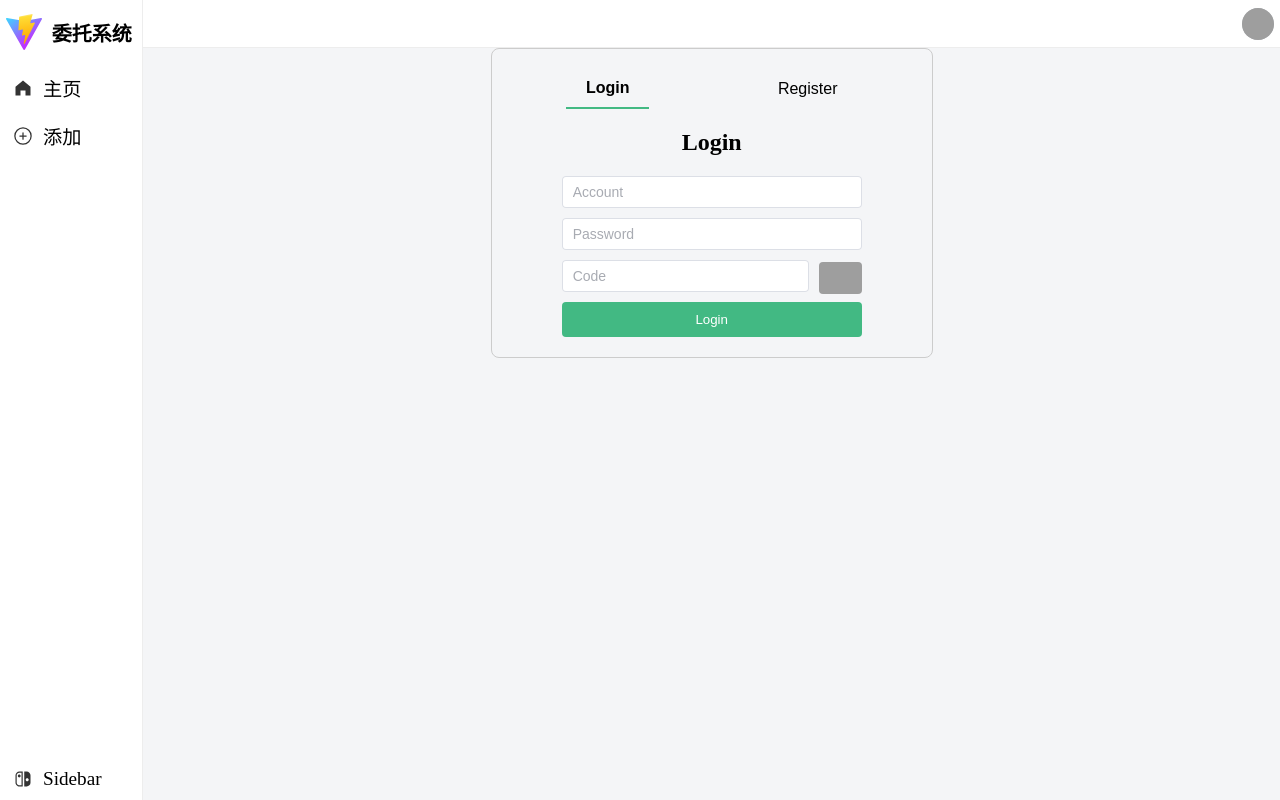
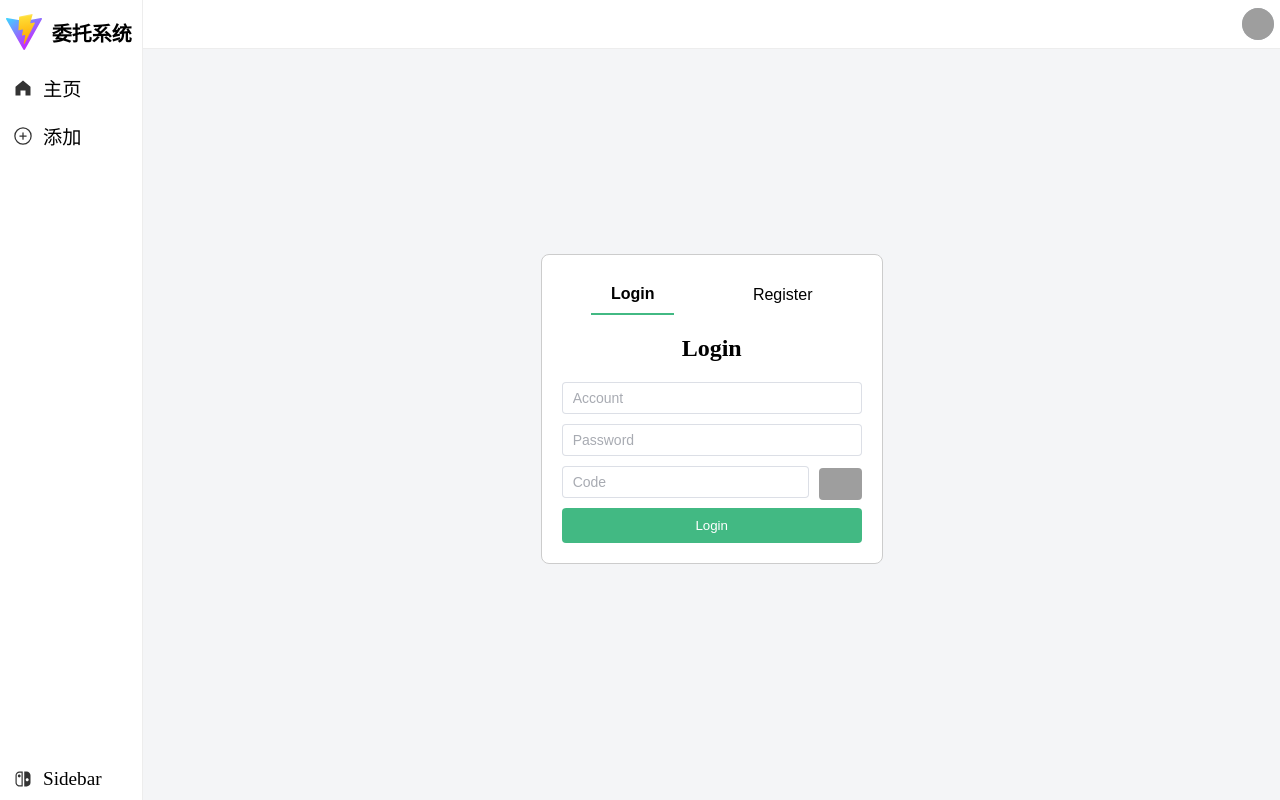
Before and after one commit to sophisticate9008/Vue-demo, a Vue app: page /loginRegister in a window 1280 px wide. Built offline with nearby package versions, Linux system fonts and the light colour scheme; no server answers; grey boxes are pictures that could not be loaded.

Commit message:
登陆注册样式

```diff
--- a/src/App.vue
+++ b/src/App.vue
@@ -3,8 +3,7 @@ import Tool from './tool/Tool.vue';
 import SideBar from './components/SideBar.vue';
 import { createUserState } from './provide';
 import { useRouter } from 'vue-router';
-import { ref } from 'vue';
-import MyQuillEditor from './components/MyQuillEditor.vue';
+
 import axios from 'axios';
 import { intactPath } from './tool';
 
@@ -79,7 +78,7 @@ const logout = () => {
 
 .router-container {
     flex-grow: 1;
-    height: 96vh;
+    height: 94vh;
     width: 100%;
 }
 
--- a/src/views/LoginRegister.vue
+++ b/src/views/LoginRegister.vue
@@ -2,7 +2,7 @@
     <div v-if="isLoggedIn">
         <Tool></Tool>
     </div>
-
+    <div id="main">
         <div class="login-register">
             <div class="tabs">
                 <button @click="activeTab = 'login'" :class="{ active: activeTab === 'login' }">
@@ -36,14 +36,16 @@
                         <el-input type="Account" v-model="registerAccount" placeholder="Account" required clearable />
                     </div>
                     <div>
-                    <el-input v-model="registerPassword" type="password" placeholder="Password" required clearable />
+                        <el-input v-model="registerPassword" type="password" placeholder="Password" required
+                         clearable />
                     </div>
                     <div>
-                    <el-input type="password" v-model="registerConfirmPassword" placeholder="Confirm Password" required
-                     clearable />
+                        <el-input type="password" v-model="registerConfirmPassword" placeholder="Confirm Password"
+                         required clearable />
                     </div>
                     <button type="submit">Register</button>
                 </form>
+            </div>
         </div>
     </div>
 </template>
@@ -130,6 +132,7 @@ h2 {
 }
 
 .login-register {
+    background-color: white;
     max-width: 400px;
     margin: auto;
     padding: 20px;
@@ -143,6 +146,12 @@ h2 {
     margin-bottom: 20px;
 }
 
+#main {
+    height: 90vh;
+    display: flex;
+    justify-content: center;
+    align-items: center;
+}
 .tabs button {
     padding: 10px 20px;
     border: none;
```
Lines whose indentation alone changed are shown as unchanged.
